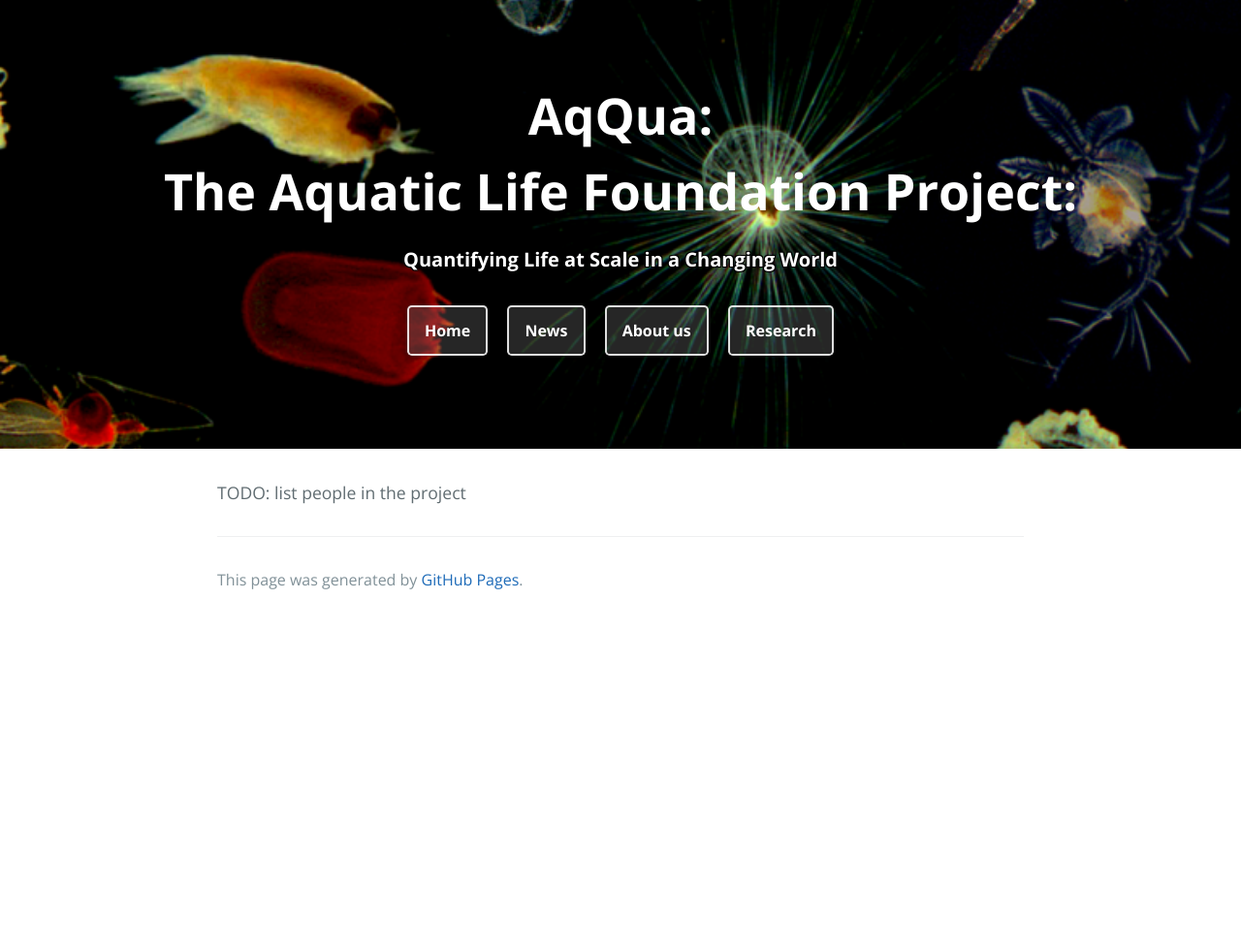
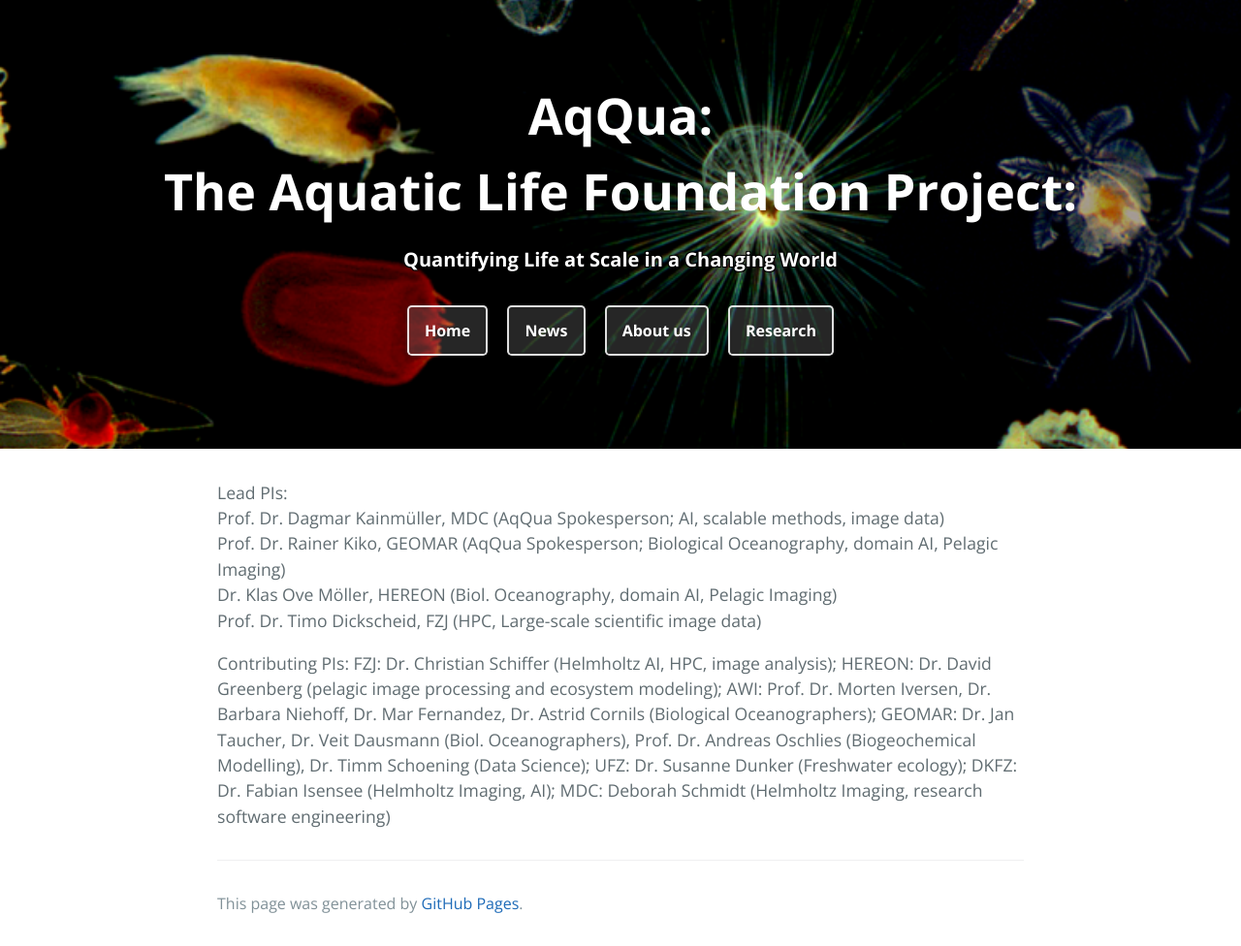
Before and after one commit to Kainmueller-Lab/aqqua, a Jekyll site: the page built from about_us.md, in a window 1280 px wide. Shown: the whole page at 97% size. Built offline with Jekyll 4.4.1, drawn with Linux system fonts in a browser that asks for light colours; before the commit the page ends 900 px from its top, so only the background shows below that.

Commit message:
Update about_us.md

```diff
--- a/about_us.md
+++ b/about_us.md
@@ -4,4 +4,10 @@ title: About us
 ---
 
 
-TODO: list people in the project
+Lead PIs: <br>
+Prof. Dr. Dagmar Kainmüller, MDC (AqQua Spokesperson; AI, scalable methods, image data) <br>
+Prof. Dr. Rainer Kiko, GEOMAR (AqQua Spokesperson; Biological Oceanography, domain AI, Pelagic Imaging) <br>
+Dr. Klas Ove Möller, HEREON (Biol. Oceanography, domain AI, Pelagic Imaging) <br>
+Prof. Dr. Timo Dickscheid, FZJ (HPC, Large-scale scientific image data) <br>
+
+Contributing PIs: FZJ: Dr. Christian Schiffer (Helmholtz AI, HPC, image analysis); HEREON: Dr. David Greenberg (pelagic image processing and ecosystem modeling); AWI: Prof. Dr. Morten Iversen, Dr. Barbara Niehoff, Dr. Mar Fernandez, Dr. Astrid Cornils (Biological Oceanographers); GEOMAR: Dr. Jan Taucher, Dr. Veit Dausmann (Biol. Oceanographers), Prof. Dr. Andreas Oschlies (Biogeochemical Modelling), Dr. Timm Schoening (Data Science); UFZ: Dr. Susanne Dunker (Freshwater ecology); DKFZ: Dr. Fabian Isensee (Helmholtz Imaging, AI); MDC: Deborah Schmidt (Helmholtz Imaging, research software engineering)
```
